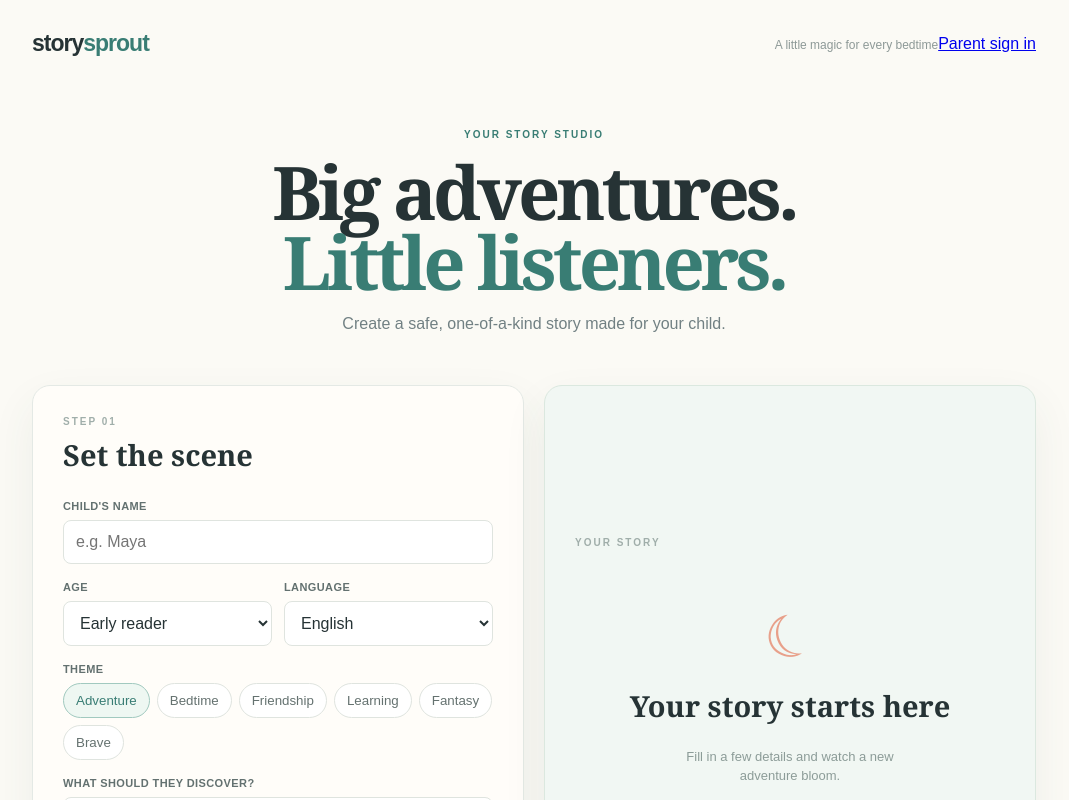
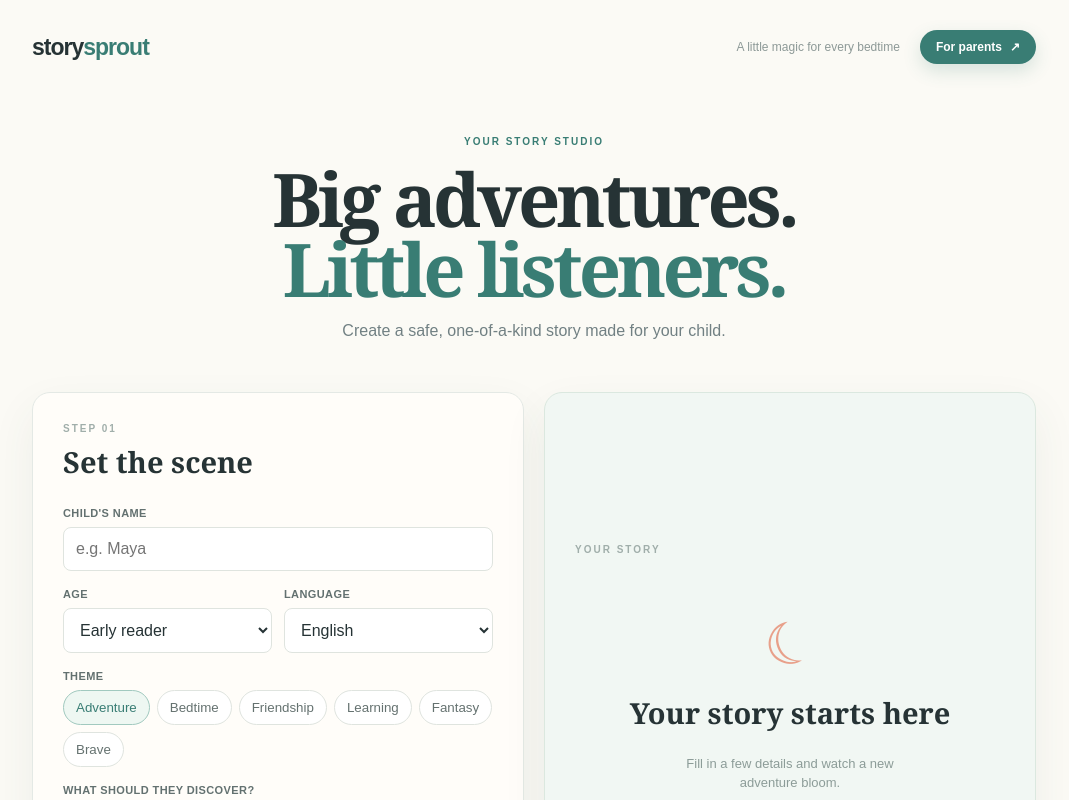
Before and after one commit to Kingsman-Stack/children-stories, a Next.js app: page / in a window 1280 px wide. Shown: the top 800 px of the page, without its empty margins (106-1175 px from the left). Built offline with nearby package versions, Linux system fonts and the light colour scheme.

Commit message:
Improve parent navigation button

```diff
--- /dev/null
+++ b/app/home.module.css
@@ -0,0 +1,5 @@
+.nav { display: flex; align-items: center; justify-content: space-between; gap: 24px; }
+.navLinks { display: flex; align-items: center; gap: 20px; }
+.parentLink { display: inline-flex; align-items: center; gap: 8px; border-radius: 999px; background: #397d74; color: #fff !important; padding: 10px 16px; font-size: 12px; font-weight: 700; text-decoration: none !important; box-shadow: 0 7px 18px #397d7430; transition: transform .2s, background .2s; }
+.parentLink:hover { background: #286c63; transform: translateY(-2px); }
+@media (max-width: 620px) { .navLinks { gap: 0; }.navNote { display: none; }.parentLink { padding: 9px 13px; } }
--- a/app/page.jsx
+++ b/app/page.jsx
@@ -1,6 +1,7 @@
 'use client';
 
 import { useEffect, useState } from 'react';
+import styles from './home.module.css';
 
 const themes = ['Adventure', 'Bedtime', 'Friendship', 'Learning', 'Fantasy', 'Brave'];
 
@@ -98,7 +99,7 @@ export default function Home() {
   }
 
   return <main className="shell">
-    <nav><a className="brand" href="/">story<span>sprout</span></a><div className="nav-links"><span className="nav-note">A little magic for every bedtime</span><a className="parent-link" href="/auth">Parent sign in</a></div></nav>
+    <nav className={styles.nav}><a className="brand" href="/">story<span>sprout</span></a><div className={styles.navLinks}><span className={`${styles.navNote} nav-note`}>A little magic for every bedtime</span><a className={styles.parentLink} href="/auth"><span>For parents</span> <span>↗</span></a></div></nav>
     <section className="hero"><p className="eyebrow">YOUR STORY STUDIO</p><h1>Big adventures.<br /><em>Little listeners.</em></h1><p>Create a safe, one-of-a-kind story made for your child.</p></section>
     <section className="studio">
       <form onSubmit={generateStory} className="card">
```
